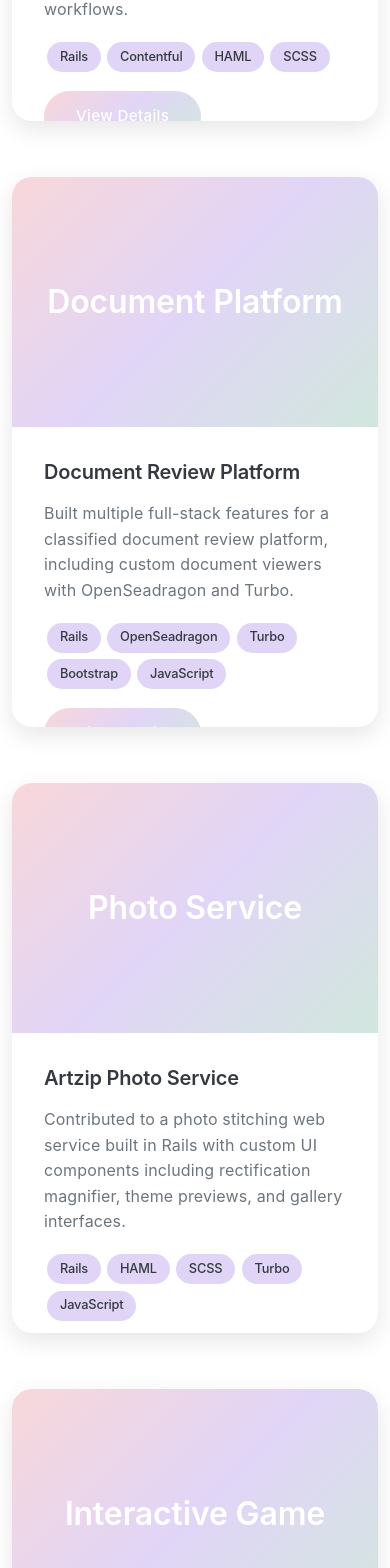
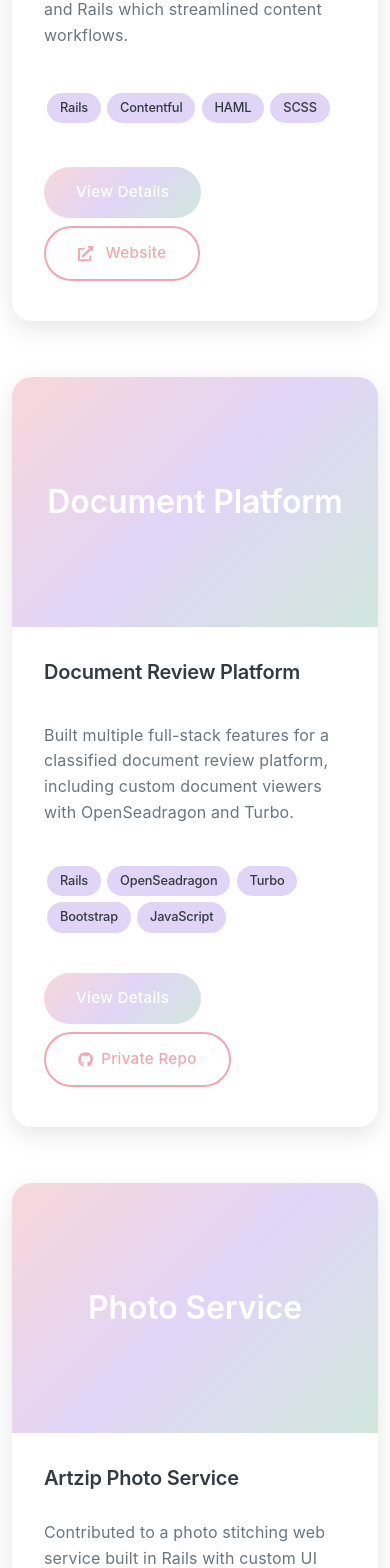
Before and after one commit to andvarna99/andrea-portfolio, a React (Create React App) app: page / in a window 390 px wide. Shown: the part 4391-5959 px from the top of the page. Built offline with nearby package versions, Linux system fonts and the light colour scheme.

Commit message:
Style responsive project cards (#2)
The project cards height was set too small, causing the buttons on the
cards to be inaccessible and styled incorrectly.

I resolved this by setting a larger fixed height and adding spacing
to the card buttons when viewing them on a mobile screen size

```diff
--- a/src/App.css
+++ b/src/App.css
@@ -295,7 +295,7 @@ body {
 
 .project-content {
   padding: 2rem;
-  height: 300px;
+  height: 500px;
   display: flex;
   flex-direction: column;
   justify-content: space-between;
--- a/src/App.tsx
+++ b/src/App.tsx
@@ -339,7 +339,7 @@ const App: React.FC = () => {
                       View Details
                     </Button>
                     <Button
-                        className="btn-custom btn-outline-custom"
+                        className="btn-custom btn-outline-custom my-2"
                         href="https://elevatesystems.com/"
                         target="_blank"
                         rel="noopener noreferrer"
@@ -377,7 +377,7 @@ const App: React.FC = () => {
                       View Details
                     </Button>
                     <Button
-                        className="btn-custom btn-outline-custom"
+                        className="btn-custom btn-outline-custom my-2"
                         href="https://github.com/andvarna99/"
                         target="_blank"
                         rel="noopener noreferrer"
@@ -415,7 +415,7 @@ const App: React.FC = () => {
                       View Details
                     </Button>
                     <Button
-                        className="btn-custom btn-outline-custom"
+                        className="btn-custom btn-outline-custom my-2"
                         href="https://artzip.com/"
                         target="_blank"
                         rel="noopener noreferrer"
@@ -451,7 +451,7 @@ const App: React.FC = () => {
                       View Details
                     </Button>
                     <Button
-                        className="btn-custom btn-outline-custom"
+                        className="btn-custom btn-outline-custom my-2"
                         href="https://github.com/andvarna99/barbenheimer_wardrobe_game"
                         target="_blank"
                         rel="noopener noreferrer"
```
